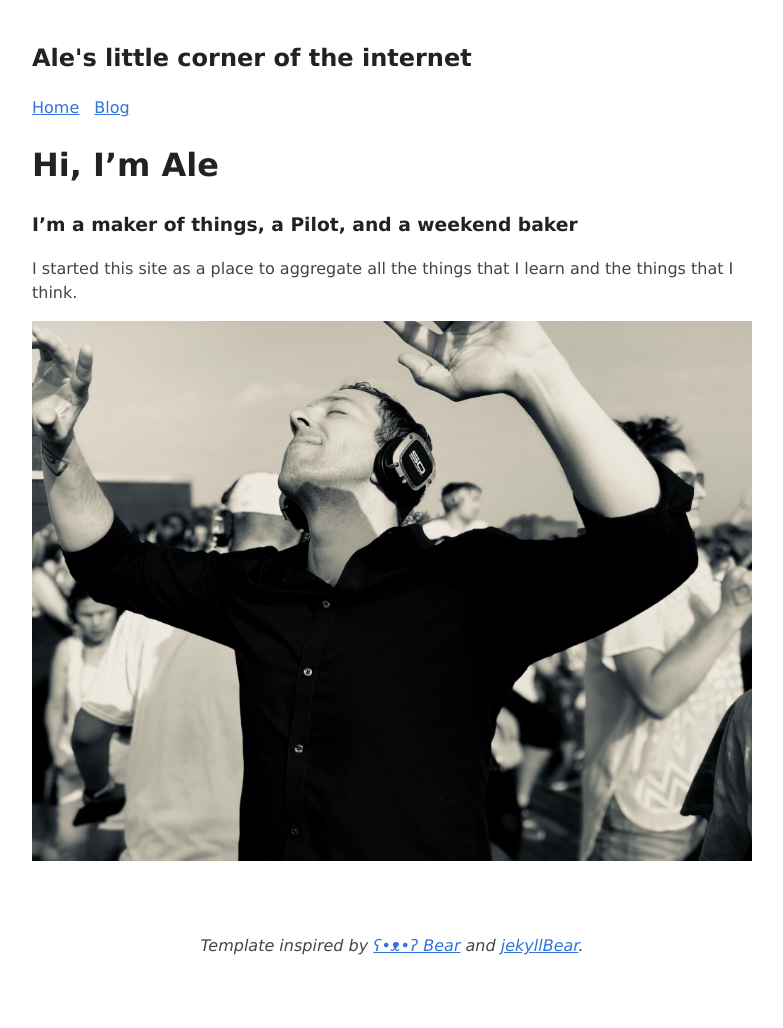
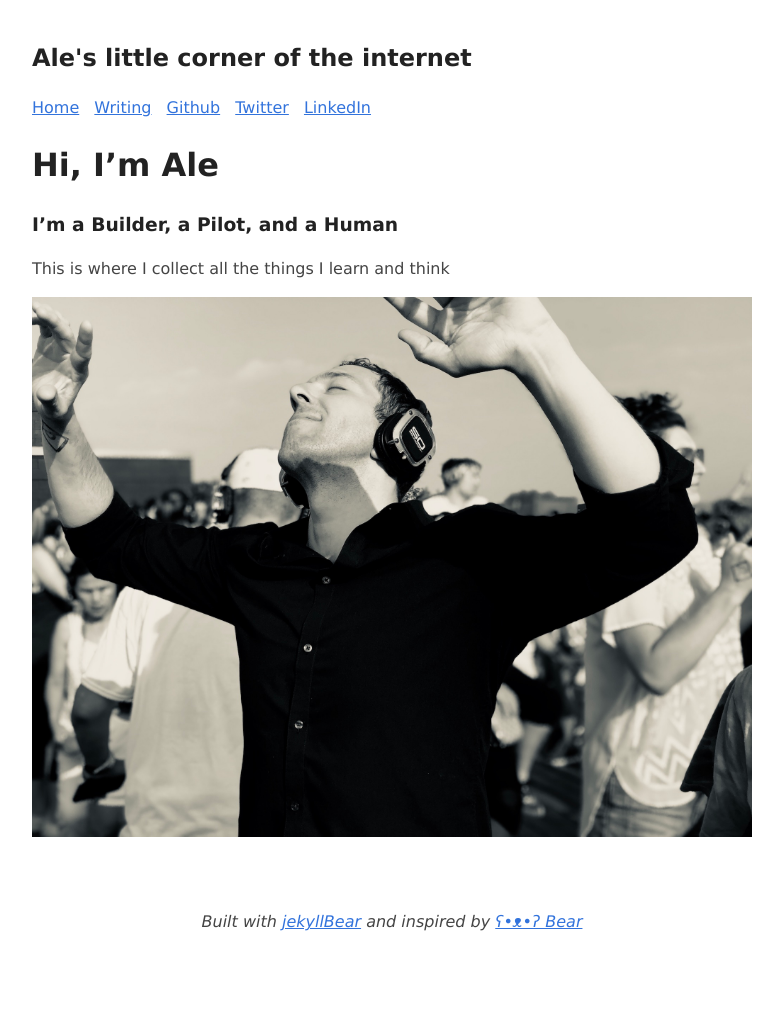
Before and after one commit to tebemis/tebemis.github.io, a Jekyll site: the page built from index.md, in a window 1280 px wide. Shown: the whole page, without its empty margins (248-1031 px from the left). Built offline with Jekyll 4.4.1, drawn with Linux system fonts in a browser that asks for light colours; after the commit the page ends 1004 px from its top, so only the background shows below that.

Commit message:
add email, GitHub, LinkedIn, Twitter, RSS links

```diff
--- a/_config.yml
+++ b/_config.yml
@@ -1,11 +1,11 @@
 title: Ale's little corner of the internet
 email: hello@alegnoli.com
-description: >- # this means to ignore newlines until "baseurl:"
-  Write an awesome description for your new site here. You can edit this
-  line in _config.yml. It will appear in your document head meta (for
-  Google search results) and in your feed.xml site description.
+description: >-
+  Ale's little corner of the internet. Where I muse about tech, society,
+  human potential, philosophy, aviation, politics, and all other topics
+  I find interesting.
 baseurl: "" # the subpath of your site, e.g. /blog
-url: "https://alegnoli.com" # the base hostname & protocol for your site, e.g. http://example.com
+url: "https://alegnoli.com"
 twitter_username: tebemis
 github_username:  tebemis
 
--- a/_includes/footer.html
+++ b/_includes/footer.html
@@ -1,16 +1,5 @@
 <footer class="bottom-footer">
     <!-- <span class="mini-note">You've reached the end of the page. Good job!</span> -->
-    <!-- <nav class="sans">
-        <hr>
-        <p><label class="menu-icon" for="menu-btn">Menu</label></p>
-        <ul class="site-nav">
-            <li><a href="/">Home</a></li>
-            <li><a href="/blog">Blog</a></li>
-            <li><a href="/designs">Designs</a></li>
-            <li><a href="/about">About</a></li>
-            <li><a href="https://canisee.xyz" title="Confirm your vision functionality">[Can I See]</a></li>
-        </ul>
-    </nav> -->
-    <i>Template inspired by <a href="https://bearblog.dev">ʕ•ᴥ•ʔ Bear</a> and <a
-            href="https://knhash.in/jekyllBear">jekyllBear</a>.</i>
+    <i>Built with <a href="https://knhash.in/jekyllBear">jekyllBear</a> and inspired by <a
+            href="https://bearblog.dev">ʕ•ᴥ•ʔ Bear</a></i>
 </footer>
--- a/_includes/header.html
+++ b/_includes/header.html
@@ -1,5 +1,8 @@
 <h2 class="title">{{ site.title }}</h2>
 <nav>
   <a href="{{ site.url }}">Home</a>
-  <a href="{{ site.url }}{{ site.Blog }}">Blog</a>
+  <a href="{{ site.url }}{{ site.Blog }}">Writing</a>
+  <a href="https://github.com/tebemis">Github</a>
+  <a href="https://twitter.com/tebemis">Twitter</a>
+  <a href="https://www.linkedin.com/in/alessandrognoli/">LinkedIn</a>
 </nav>
--- a/assets/style.css
+++ b/assets/style.css
@@ -153,7 +153,7 @@ code {
     border-radius: 3px;
     margin-block-start: 1em;
     margin-block-end: 1em;
-    overflow:auto;
+    overflow: auto;
 }
 
 blockquote {
@@ -240,6 +240,10 @@ ul.blog-posts li span {
 
 ul.blog-posts li a:visited {
     color: #8b6fcb;
+}
+
+div.blog {
+    padding-top: 25px;
 }
 
 /* discovery feed */
--- a/index.md
+++ b/index.md
@@ -5,8 +5,8 @@ layout: default
 
 # Hi, I'm Ale
 
-### I'm a maker of things, a Pilot, and a weekend baker
+### I'm a Builder, a Pilot, and a Human
 
-I started this site as a place to aggregate all the things that I learn and the things that I think.
+This is where I collect all the things I learn and think
 
 ![Ale's picture at a silent party](/assets/silent-party.jpeg)
```
Also changed, not shown: _layouts/blog.html (+7 -1 lines), _my_tags/business.md (added, +4 -0 lines), README.md (added).
